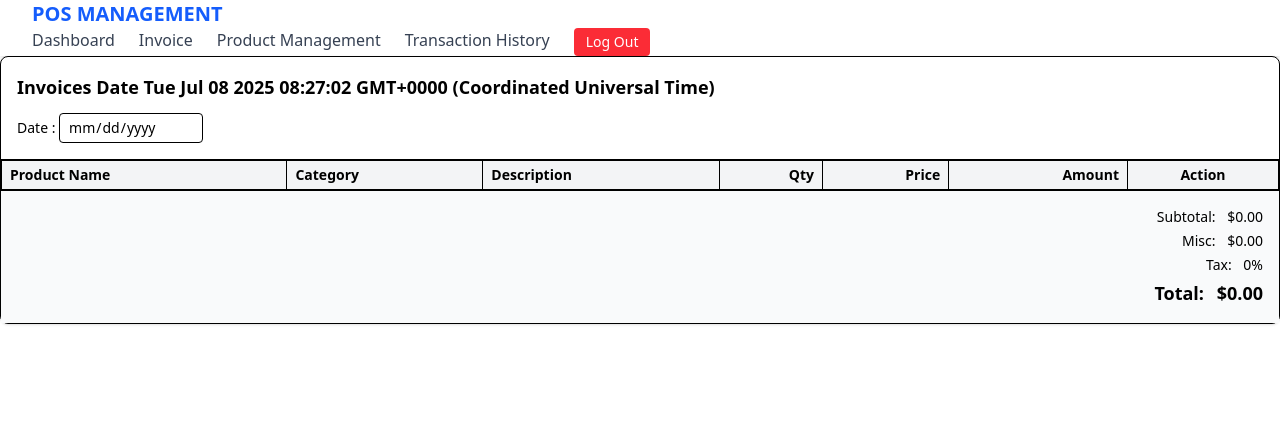
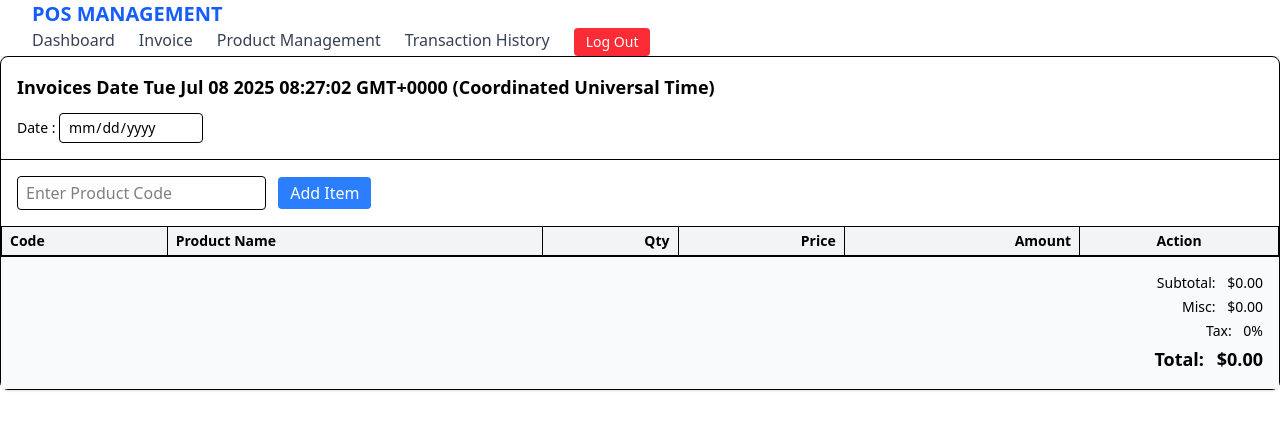
Before and after one commit to mmfajri/pos_web_app_sv, a SvelteKit app: page /invoice in a window 1280 px wide. Shown: the top 430 px of the page. Built offline with nearby package versions, Linux system fonts and the light colour scheme.

Commit message:
main : fixing add product features

```diff
--- a/src/lib/controllers/TransactionController.ts
+++ b/src/lib/controllers/TransactionController.ts
@@ -1,6 +1,5 @@
 import type { Product } from "$lib/models/Product";
 import type { TransactionItem } from "$lib/models/TransactionItems";
-import { quintOut } from "svelte/easing";
 
 export class TransactionController {
 	private productDb: Product[];
@@ -21,7 +20,7 @@ export class TransactionController {
 
 		this.item.push({
 			code: product.code,
-			description: product.description,
+			product_name: product.product_name,
 			category: product.category,
 			quantity: 1,
 			price: product.price ?? 0,
--- a/src/lib/models/TransactionItems.ts
+++ b/src/lib/models/TransactionItems.ts
@@ -1,6 +1,6 @@
 export type TransactionItem = {
 	code: string;
-	description?: string;
+	product_name?: string;
 	category?: string;
 	quantity: number;
 	price: number;
--- a/src/routes/invoice/+page.svelte
+++ b/src/routes/invoice/+page.svelte
@@ -59,14 +59,24 @@
     </div>
   </div>
 
+  <div class="p-4">
+    <input
+      type="text"
+      bind:value={codeInput}
+      on:keydown={(e) => e.key == "Enter" && handleAdd()}
+      class="border px-2 py-1 rounded mr-2"
+      placeholder="Enter Product Code"
+    />
+    <button on:click={handleAdd} class="bg-blue-500 text-white px-3 py-1 rounded">Add Item</button>
+  </div>
+
   <!-- Table -->
   <div class="overflow-auto max-h-[400px]">
     <table class="min-w-full text-sm">
       <thead class="bg-gray-100 sticky top-0">
         <tr>
+          <th class="border px-2 py-1 text-left">Code</th>
           <th class="border px-2 py-1 text-left">Product Name</th>
-          <th class="border px-2 py-1 text-left">Category</th>
-          <th class="border px-2 py-1 text-left">Description</th>
           <th class="border px-2 py-1 text-right">Qty</th>
           <th class="border px-2 py-1 text-right">Price</th>
           <th class="border px-2 py-1 text-right">Amount</th>
@@ -76,9 +86,8 @@
       <tbody>
         {#each items as item, index}
           <tr>
-            <td class="border px-2 py-1">{item}</td>
             <td class="border px-2 py-1">{item.code}</td>
-            <td class="border px-2 py-1">{item.description}</td>
+            <td class="border px-2 py-1">{item.product_name}</td>
             <td class="border px-2 py-1 text-right">
               <input
                 type="number"
@@ -88,7 +97,6 @@
                 on:change={() => updateQty(index, item.quantity)}
               />
             </td>
-            <td class="border px-2 py-1 text-right">{item.quantity}</td>
             <td class="border px-2 py-1 text-right">${item.price.toFixed(2)}</td>
             <td class="border px-2 py-1 text-right">${item.amount.toFixed(2)}</td>
             <td class="border px-2 py-1 text-center">
```
